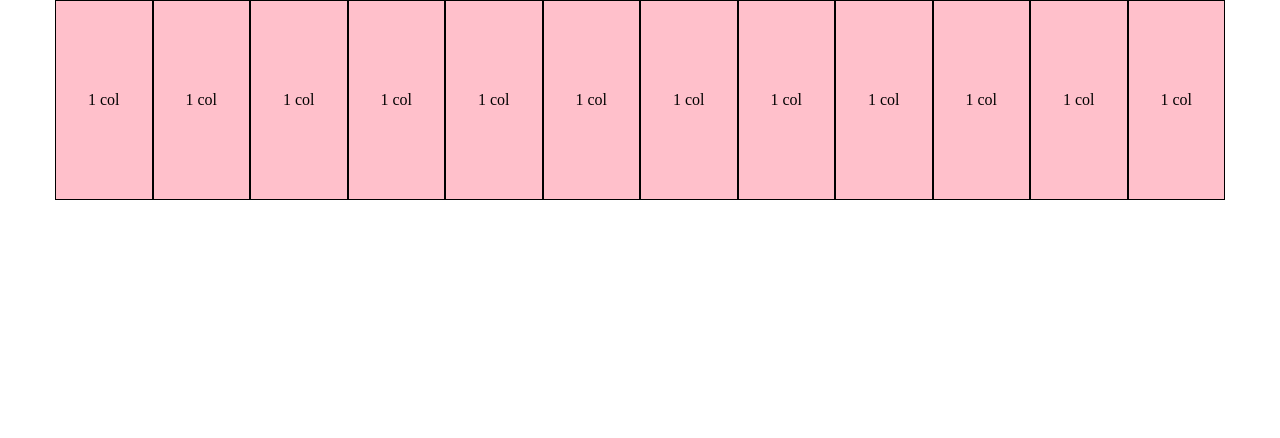
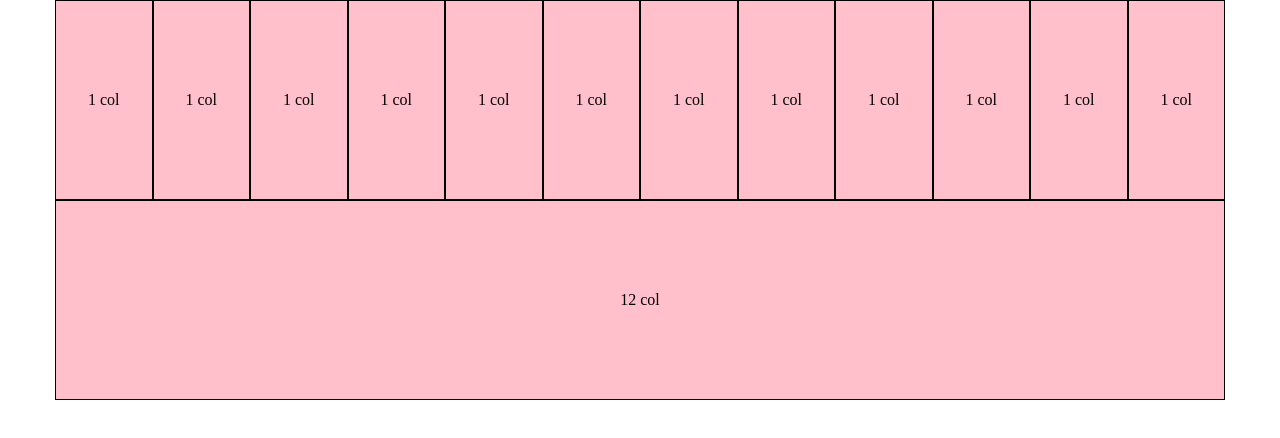
Before and after one commit to DoinaGanceriuc/html-css-12bool, a plain HTML site: page index.html in a window 1280 px wide. Drawn offline with Linux system fonts and the light colour scheme.

Commit message:
aggiunta riga col 12

```diff
--- a/index.html
+++ b/index.html
@@ -49,6 +49,12 @@
                 </div>
             </div>
             <!-- /.row col 1 -->
+            <div class="row">
+                <div class="col-12 b_1 d_flex justify_center align_center">
+                    <p>12 col</p>
+                </div>
+            </div>
+            <!-- /.row col 12 -->
         </div>
         <!-- /.container -->
     </body>
```
